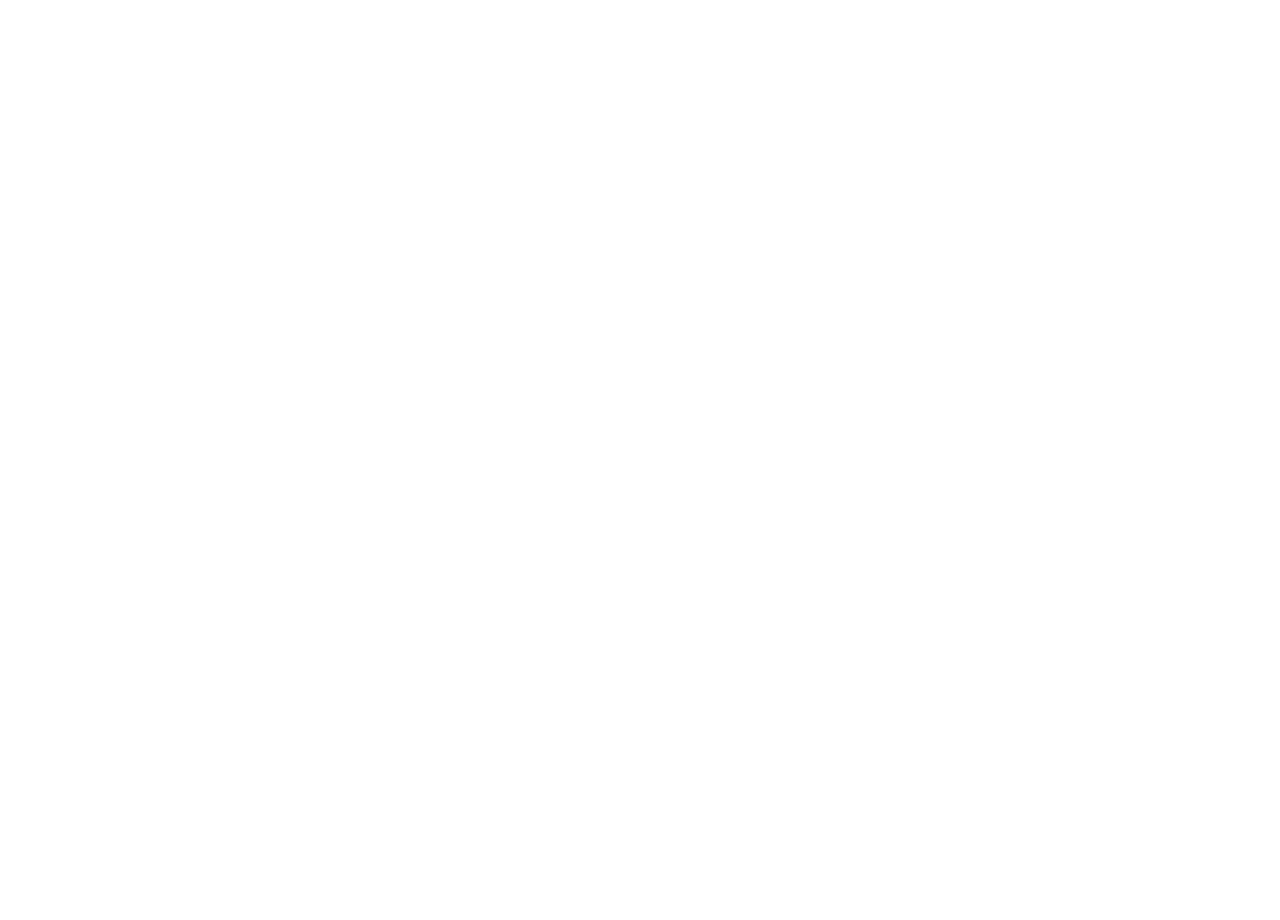
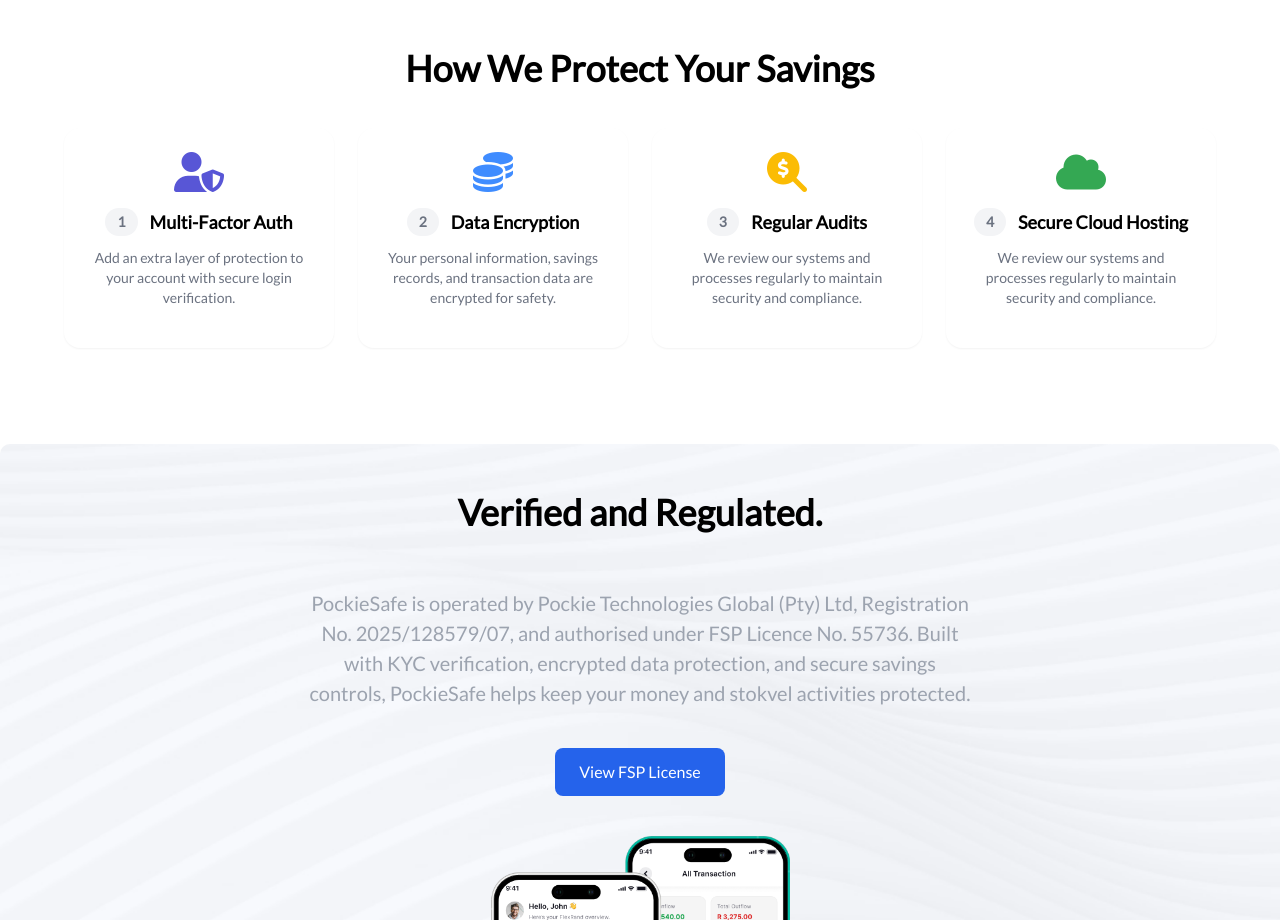
Before and after one commit to Mumen345/unfinished-pockiesafe, a Vue app: page /security in a window 1280 px wide. Shown: the part 1880-2800 px from the top of the page. Before the commit the page ends 1928 px from the top, so only its background shows below. Built offline with nearby package versions, Linux system fonts and the light colour scheme.

Commit message:
added somethings

```diff
--- /dev/null
+++ b/src/components/SECURITY/Educate/EducateIndex.vue
@@ -0,0 +1,129 @@
+<template>
+  <div class="flex flex-col items-center justify-center px-4 mb-20">
+
+    <!-- TITLE -->
+    <h1 class="text-3xl sm:text-4xl font-bold mb-10 text-center">
+      How We Protect Your Savings
+    </h1>
+
+    <!-- GRID -->
+    <div class="grid grid-cols-1 sm:grid-cols-2 lg:grid-cols-4 gap-6 w-full max-w-6xl">
+
+      <div
+        v-for="infor in info"
+        :key="infor.title"
+        class="rounded-2xl p-6 min-h-[220px]
+        flex flex-col items-center text-center
+        bg-white shadow-sm"
+      >
+        <!-- ICON -->
+        <i
+          :class="infor.icon"
+          class="text-[40px] mb-4"
+          :style="{ color: infor.iconBg }"
+        ></i>
+
+        <!-- TITLE ROW -->
+        <div class="flex items-center justify-center gap-3 mb-3">
+          <span
+            class="bg-gray-100 px-3 py-1 rounded-full text-sm font-bold text-gray-500"
+          >
+            {{ infor.number }}
+          </span>
+
+          <h3 class="font-semibold text-lg">
+            {{ infor.title }}
+          </h3>
+        </div>
+
+        <!-- DESCRIPTION -->
+        <p class="text-sm text-gray-500">
+          {{ infor.description }}
+        </p>
+      </div>
+
+    </div>
+  </div>
+  <div class="middle" :style="{ backgroundImage: `url(${bgFrame})` }">
+        <h2 class=" flex flex-col text-3xl sm:text-4xl font-bold text-center">
+          Verified and Regulated.
+        </h2>
+        <p class="text-[20px] text-gray-400 text-center max-w-2xl mt-4">
+            PockieSafe is operated by Pockie Technologies Global (Pty) Ltd, Registration No. 2025/128579/07, and authorised under FSP Licence No. 55736. Built with KYC verification, encrypted data protection, and secure savings controls, PockieSafe helps keep your money and stokvel activities protected.
+        </p>
+        <div class="flex flex-wrap items-center justify-center gap-3">
+  <button class="px-6 py-3 bg-blue-600 text-white rounded-lg hover:bg-blue-700 transition duration-300">
+    View FSP License
+  </button>
+</div>
+        <div class="image-container">
+          <img src="../../../assets/flexrand-phones.png" class="phone-img" alt="PockieSafe App on Phone" />
+          </div>
+    </div>
+</template>
+
+<script setup>
+import bgFrame from '../../../assets/mid-security-image.png'
+  const info = [
+    {
+      title: 'Multi-Factor Auth',
+      description: 'Add an extra layer of protection to your account with secure login verification.',
+      number: '1',
+      icon: 'fa-solid fa-user-shield',
+      iconBg: '#5856D6',
+    },
+    {
+      title: 'Data Encryption',
+      description: 'Your personal information, savings records, and transaction data are encrypted for safety.',
+      number: '2',
+      icon: 'fa-solid fa-coins',
+      iconBg: '#3F8CFF',
+    },
+    {
+      title: 'Regular Audits',
+      description: ' We review our systems and processes regularly to maintain security and compliance.',
+      number: '3',
+      icon: 'fa-solid fa-magnifying-glass-dollar',
+      iconBg: '#FBBC04',
+    },
+    {
+      title: 'Secure Cloud Hosting',
+      description: ' We review our systems and processes regularly to maintain security and compliance.',
+      number: '4',
+      icon: 'fa-solid fa-cloud',
+      iconBg: '#34A853',
+    },
+  ]
+</script>
+
+<style scoped>
+     .middle {
+  width: 100%;
+  min-height: 500px;
+  margin: 96px auto;
+  display: flex;
+  flex-direction: column;
+  align-items: center;
+  justify-content: center;
+  gap: 40px;
+  border-radius: 10px;
+  background-size: cover;
+  background-position: center;
+  background-repeat: no-repeat;
+  padding: 48px 20px 0;
+  box-sizing: border-box;
+}
+
+.image-container {
+  display: flex;
+  justify-content: center;
+  align-items: flex-end;
+  width: 100%;
+}
+
+.phone-img {
+  width: 100%;
+  max-width: 300px;
+  object-fit: contain;
+}
+</style>
--- a/src/components/SECURITY/Hero/HeroIndex.vue
+++ b/src/components/SECURITY/Hero/HeroIndex.vue
@@ -84,7 +84,10 @@ import bgFrame from '@/assets/bg-frame-4.png'
 .btn {
   width: 100%;
   border-radius: 120px;
-  padding: 12px 24px;
+  padding-top: 10px;
+  padding-bottom: 10px;
+  padding-left: 20px;
+  padding-right: 20px;
   font-size: 15px;
   font-weight: 500;
   cursor: pointer;
--- /dev/null
+++ b/src/components/SECURITY/PreFooter/PreFooterIndex.vue
@@ -0,0 +1,61 @@
+<template>
+  <section class="bg-[#E6FAF7] py-12 md:py-16 mt-10 w-full mb">
+    <div
+      class="w-[92%] md:w-[85%] lg:w-[75%] mx-auto
+      flex flex-col lg:flex-row items-center justify-between
+      gap-10 lg:gap-20"
+    >
+      <div class="flex justify-center w-full lg:w-1/2">
+        <img
+          src="@/assets/lady-business.png"
+          alt="PreFooter Image"
+          class="w-[220px] sm:w-[260px] md:w-[320px] lg:w-[380px] object-contain"
+        />
+      </div>
+
+      <div
+        class="w-full lg:w-1/2 flex flex-col
+        items-center lg:items-start
+        text-center lg:text-left"
+      >
+        <div class="flex items-center gap-3 mb-10">
+          <i class="fa-solid fa-shield-halved text-[24px] text-[#2563EB]"></i>
+
+          <h2 class="text-[22px] md:text-[30px] font-bold text-gray-800">
+            Buult on Trust
+          </h2>
+        </div>
+
+        <p class="text-[14px] md:text-[16px] leading-7 text-gray-600 max-w-[560px]">
+          Transparency and user control are the foundation of PockieSafe. Every transaction i logged, visible, and auditable within your dashboard.
+        </p>
+
+        <div class="flex flex-wrap items-center gap-4 mt-8">
+          <div
+            class="px-5 py-2 border
+            rounded-full bg-white text-[#2563EB]
+            text-[13px] md:text-[14px] font-medium"
+          >
+            Transparent Records
+          </div>
+
+          <div
+            class="px-5 py-2 border
+            rounded-full bg-white text-[#2563EB]
+            text-[13px] md:text-[14px] font-medium"
+          >
+            Audited Logs
+          </div>
+
+          <div
+            class="px-5 py-2 border
+            rounded-full bg-white text-[#2563EB]
+            text-[13px] md:text-[14px] font-medium"
+          >
+            Bank-Grade Encryption
+          </div>
+        </div>
+      </div>
+    </div>
+  </section>
+</template>
--- a/src/views/SecurityView.vue
+++ b/src/views/SecurityView.vue
@@ -1,11 +1,17 @@
 <template>
+    <NavIndex />
     <HeroIndex />
     <CardIndex />
+    <EducateIndex />
+    <PreFooterIndex />
 </template>
 
 <script setup>
+    import NavIndex from '@/components/Navbar/NavIndex.vue'
     import HeroIndex from '@/components/SECURITY/Hero/HeroIndex.vue'
     import CardIndex from '@/components/SECURITY/Cards/CardIndex.vue'
+    import EducateIndex from '@/components/SECURITY/Educate/EducateIndex.vue'
+    import PreFooterIndex from '@/components/MAIN/PreFooter/PreFooterIndex.vue';
 </script>
 
 <style scoped>
```
Also changed, not shown: src/assets/mid-security-image.png (added), 1 other file (tests, documents, lock files or other folders).
